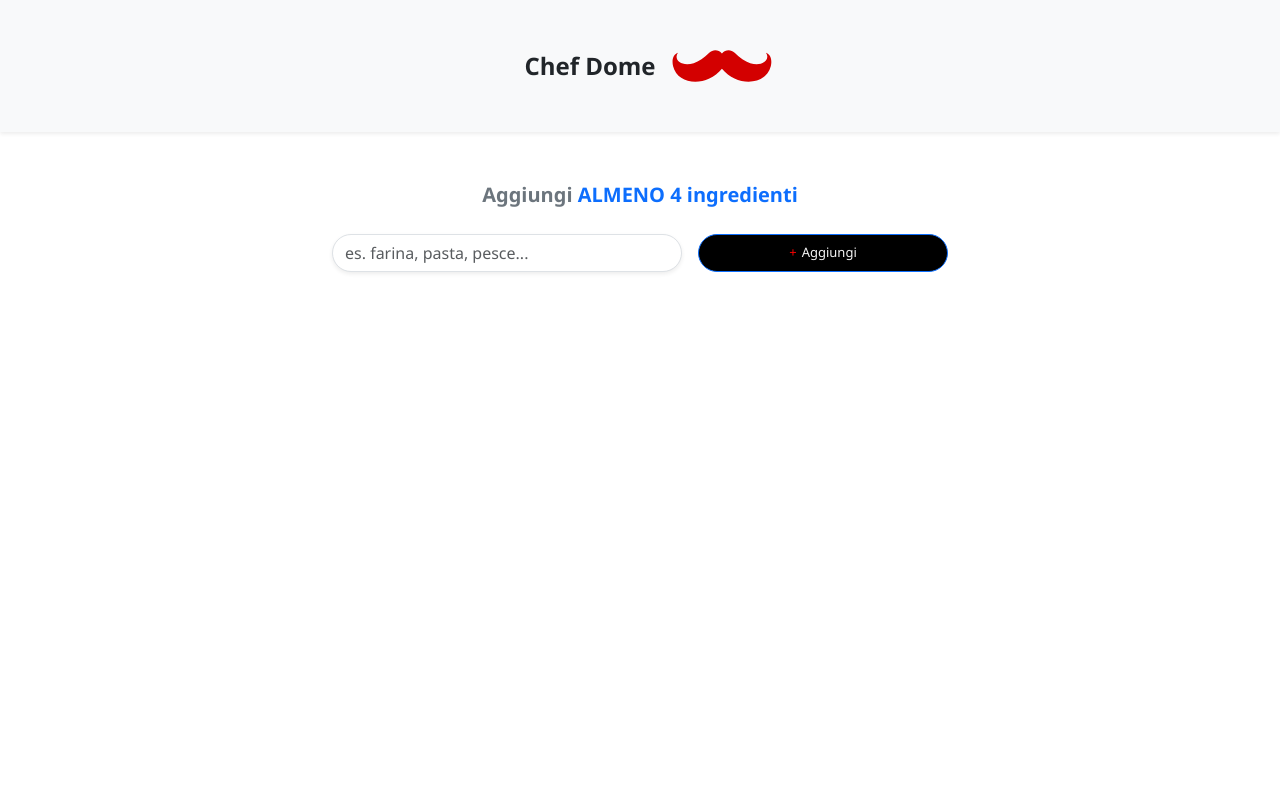
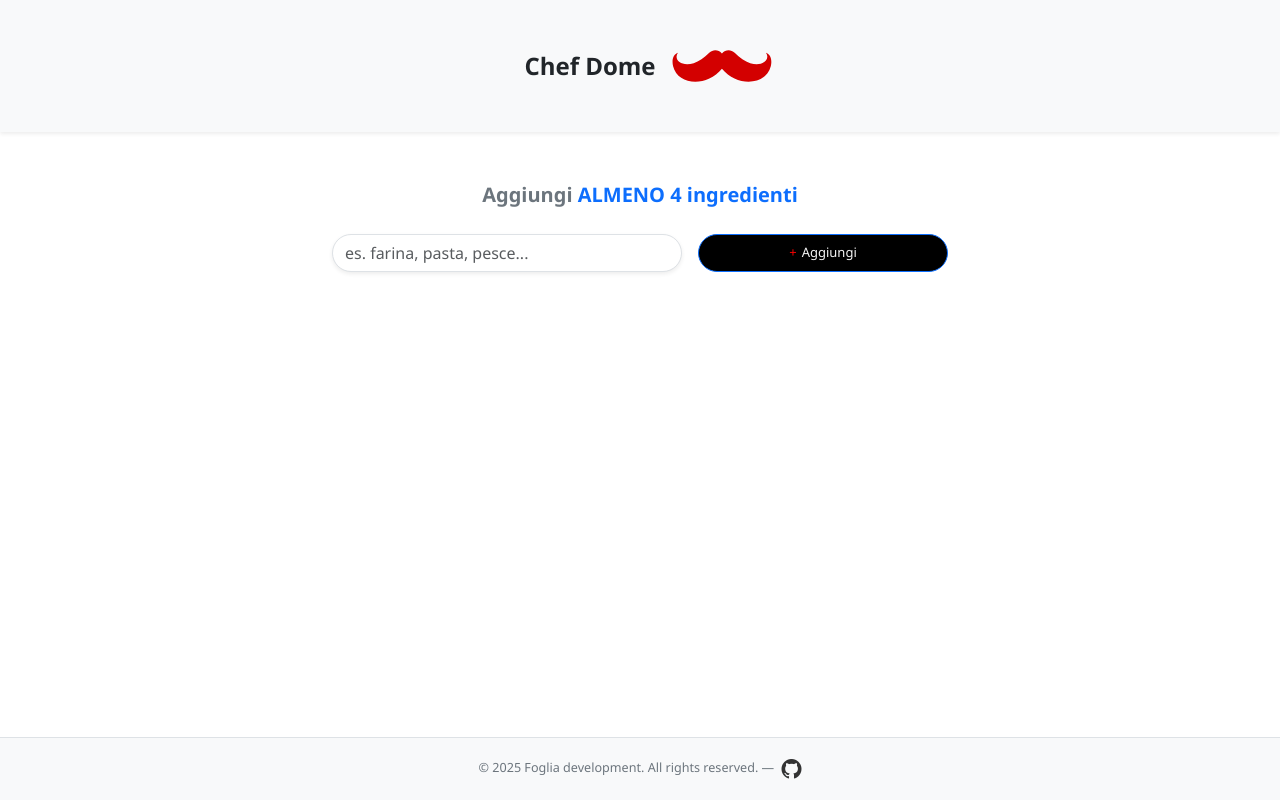
Before and after one commit to DomenicoFoglia/RicettAi-React-AIMixtral, a React (Vite) app: page / in a window 1280 px wide. Built offline with nearby package versions, Linux system fonts and the light colour scheme; no server answers; what @huggingface/inference would draw is missing.

Commit message:
Miglioramenti di stile

```diff
--- a/src/App.css
+++ b/src/App.css
@@ -1,4 +1,17 @@
+html, body {
+    height: 100%;
+    margin: 0;
+}
 
+#root {
+    display: flex;
+    flex-direction: column;
+    min-height: 100vh;
+}
+
+main {
+    flex: 1;
+}
 
 body{
     font-family:'Segoe UI', Tahoma, Geneva, Verdana, sans-serif;
@@ -95,3 +108,50 @@ h1{
     width: 100px;
     height: auto;
 }
+
+h5 {
+    font-size: 1rem;
+    color: #444;
+    display: inline-flex;
+    align-items: center;
+    cursor: pointer;
+    transition: color 0.3s ease;
+}
+
+h5 i {
+    transition: transform 0.3s ease;
+}
+
+h5:hover {
+    color: #e03e2f;
+}
+
+h5:hover i {
+    transform: translateX(6px);
+}
+
+footer {
+    background-color: #f8f9fa;
+    color: #6c757d;
+    font-size: 0.9rem;
+    border-top: 1px solid #dee2e6;
+}
+
+footer a {
+    color: #333;
+    transition: color 0.3s ease;
+    text-decoration: none;
+    margin-left: 0.25rem;
+    vertical-align: middle;
+}
+
+footer a:hover,
+footer a:focus {
+    color: #4078c0;
+    text-decoration: underline;
+    outline: none;
+}
+
+footer i.bi-github {
+    vertical-align: middle;
+}
--- a/src/App.jsx
+++ b/src/App.jsx
@@ -1,8 +1,7 @@
-import { useState } from 'react'
 import './App.css'
 import Header from './components/Header'
 import Main from './components/Main';
-import Count from './components/Count';
+import Footer from './components/Footer';
 import 'bootstrap-icons/font/bootstrap-icons.css';
 
 function App() {
@@ -12,6 +11,8 @@ function App() {
     <>
       <Header />
       <Main />
+      <Footer />
+
     </>
   )
 }
--- /dev/null
+++ b/src/components/Footer.jsx
@@ -0,0 +1,12 @@
+function Footer() {
+    return (
+        <footer className="text-center py-3">
+            <small>
+                © 2025 Foglia development. All rights reserved. —{' '}
+                <a href="https://github.com/DomenicoFoglia" target="_blank" rel="noopener noreferrer"> <i className="bi bi-github fs-5"></i></a>
+            </small>
+        </footer>
+    );
+}
+
+export default Footer;
--- a/src/components/IngredientsList.jsx
+++ b/src/components/IngredientsList.jsx
@@ -22,7 +22,10 @@ function IngredientList(props) {
                 <div className="get-recipe-container mt-5 d-flex justify-content-center align-items-center gap-5 rounded shadow p-3">
                     <div>
                         <h3>Pronto per una ricetta?</h3>
-              <p>Genera ricette con i miei ingredienti.</p>
+                        <h5>
+                        Scopri nuove idee gustose generate in base agli ingredienti che hai a disposizione{' '}
+                            <i className="bi bi-arrow-right fs-5 ms-2" aria-hidden="true"></i>
+                        </h5>
                     </div>
                     <button
                         onClick={props.toggleAndGenerateRecipe}
```
Lines whose indentation alone changed are shown as unchanged.
